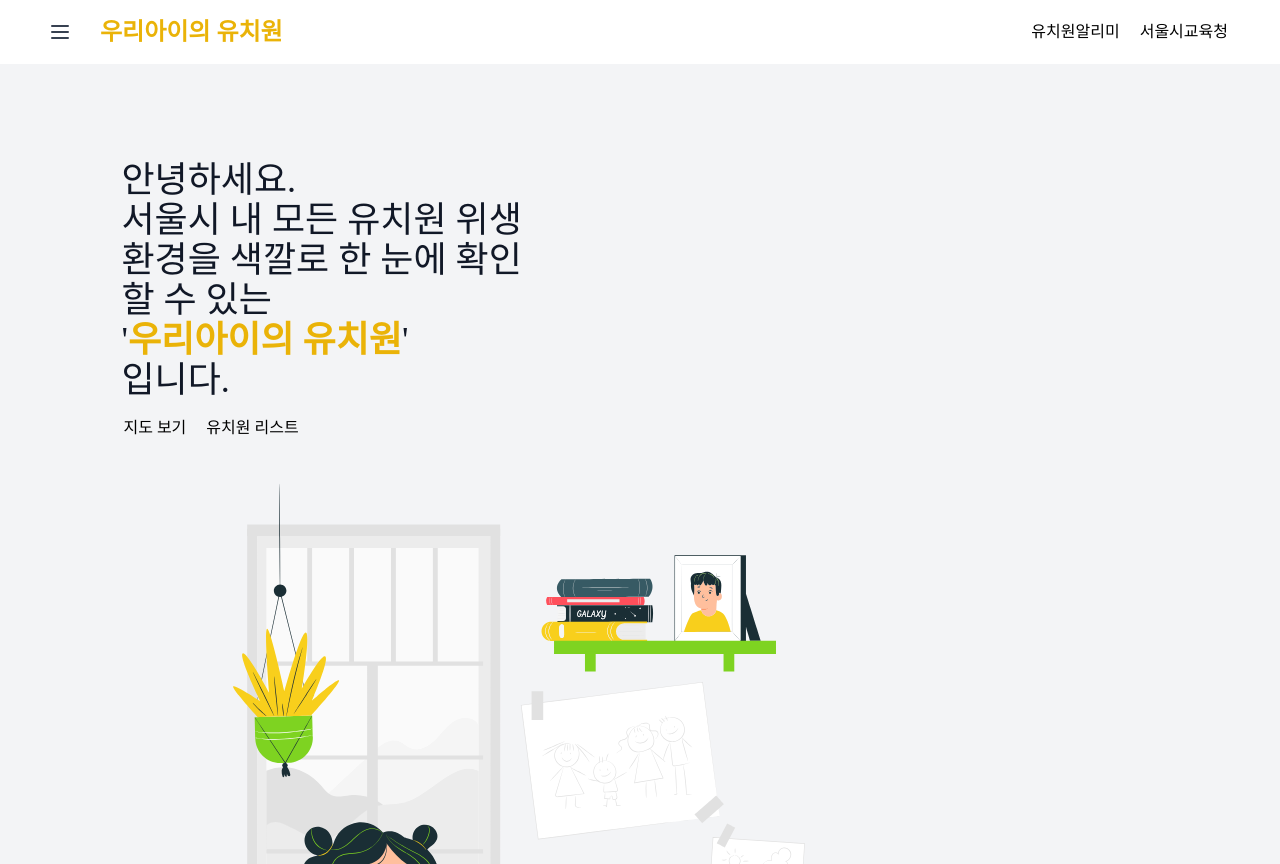
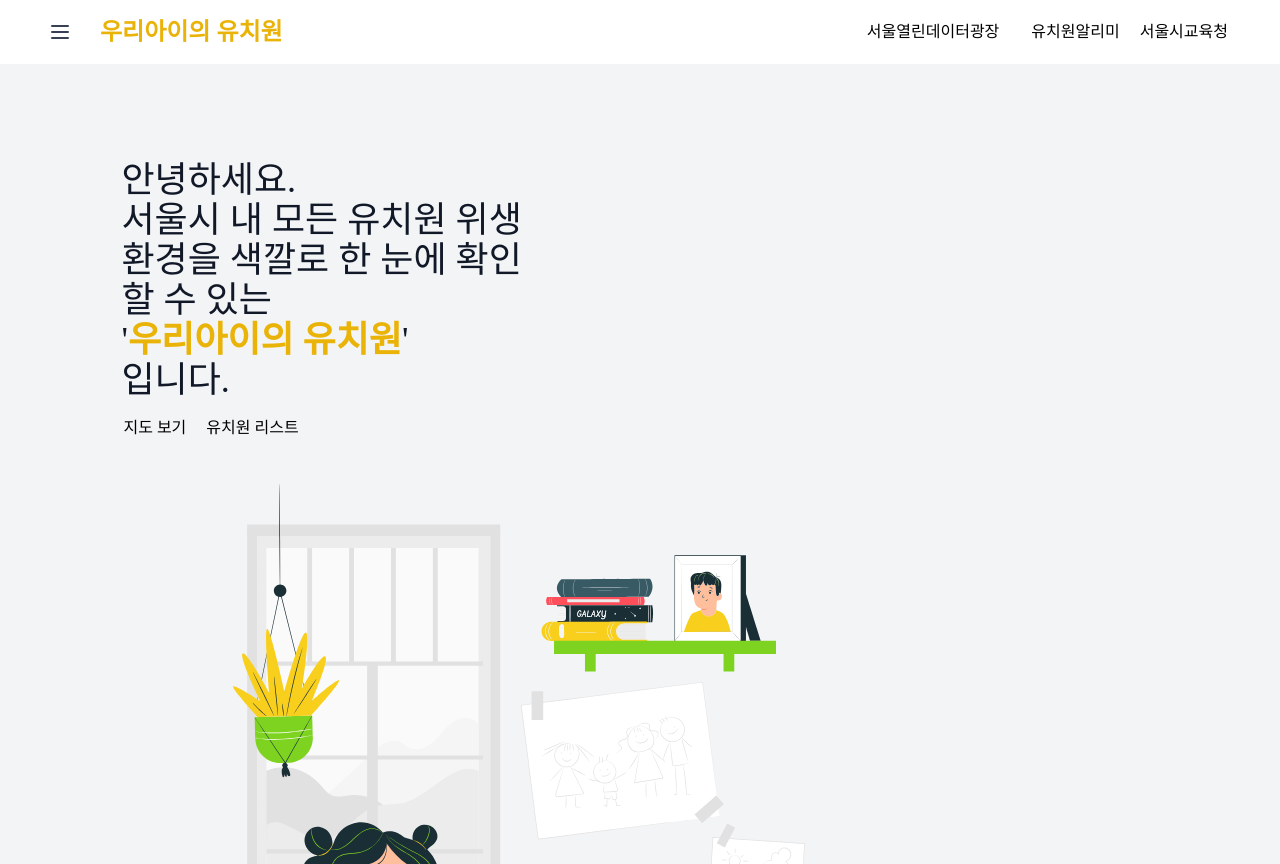
Before and after one commit to clean-kinder/cleankinder-front, a Next.js app: page / in a window 1280 px wide. Built offline with nearby package versions, Linux system fonts and the light colour scheme.

Commit message:
[Add]: 링크 추가
링크 추가

```diff
--- a/src/components/SideNavbar.tsx
+++ b/src/components/SideNavbar.tsx
@@ -50,6 +50,10 @@ const SideNavbar = (props: Props) => {
 
             <div>
                 <div className="flex justify-center">
+                    <Link legacyBehavior href="https://data.seoul.go.kr/">
+                        <a className="mr-5 hover:text-yellow-500">서울열린데이터광장</a>
+                    </Link>
+
                     <Link legacyBehavior href="https://e-childschoolinfo.moe.go.kr/">
                         <a className="ml-3 mr-5 hover:text-yellow-500">유치원알리미</a>
                     </Link>
```
